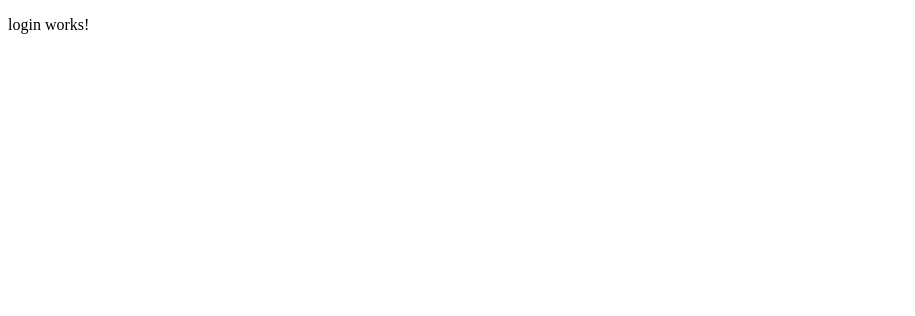
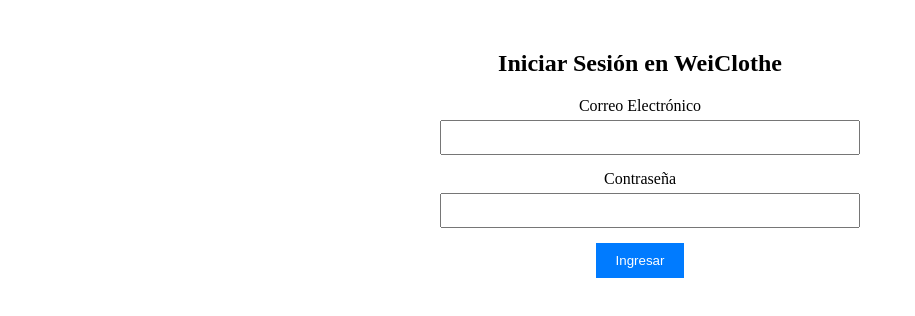
Before and after one commit to JoseSLK/WeiClothe-UI, an Angular app: page / in a window 1280 px wide. Shown: the top 316 px of the page, without its empty margins (0-915 px from the left). Built offline with nearby package versions, Linux system fonts and the light colour scheme.

Commit message:
feat(auth): implement login component and authentication service
Create AuthService, configure HttpClient, build login form, and handle routing on success

```diff
--- a/src/app/app.config.ts
+++ b/src/app/app.config.ts
@@ -1,11 +1,13 @@
 import { ApplicationConfig, provideBrowserGlobalErrorListeners } from '@angular/core';
 import { provideRouter } from '@angular/router';
+import { provideHttpClient } from '@angular/common/http';
 
 import { routes } from './app.routes';
 
 export const appConfig: ApplicationConfig = {
   providers: [
     provideBrowserGlobalErrorListeners(),
-    provideRouter(routes)
+    provideRouter(routes),
+    provideHttpClient()
   ]
 };
--- a/src/app/auth/login/login.component.html
+++ b/src/app/auth/login/login.component.html
@@ -1 +1,23 @@
-<p>login works!</p>
+<div class="login-container" style="max-width: 400px; margin: 50px auto; text-align: center;">
+    <h2>Iniciar Sesión en WeiClothe</h2>
+
+    <form (ngSubmit)="onSubmit()">
+
+        <div style="margin-bottom: 15px;">
+            <label for="email" style="display: block; margin-bottom: 5px;">Correo Electrónico</label>
+            <input type="email" id="email" name="email" [(ngModel)]="email" required style="width: 100%; padding: 8px;">
+        </div>
+
+        <div style="margin-bottom: 15px;">
+            <label for="password" style="display: block; margin-bottom: 5px;">Contraseña</label>
+            <input type="password" id="password" name="password" [(ngModel)]="password" required
+                style="width: 100%; padding: 8px;">
+        </div>
+
+        <button type="submit"
+            style="padding: 10px 20px; background-color: #007bff; color: white; border: none; cursor: pointer;">
+            Ingresar
+        </button>
+
+    </form>
+</div>
--- a/src/app/auth/login/login.component.ts
+++ b/src/app/auth/login/login.component.ts
@@ -1,9 +1,37 @@
 import { Component } from '@angular/core';
+import { FormsModule } from '@angular/forms';
+import { Router } from '@angular/router';
+import { AuthService } from '../services/auth';
 
 @Component({
   selector: 'app-login',
-  imports: [],
+  imports: [FormsModule],
   templateUrl: './login.component.html',
   styleUrl: './login.component.css',
 })
-export class Login {}
+export class Login {
+  // Variables that will connect with the HTML
+  email = '';
+  password = '';
+
+  // Inject the service and the router
+  constructor(private authService: AuthService, private router: Router) { }
+
+  onSubmit() {
+    if (this.email && this.password) {
+      // Call the function  in auth.ts
+      this.authService.login(this.email, this.password).subscribe({
+        next: (respuesta) => {
+          console.log('EXITO', respuesta);
+          this.router.navigate(['/clothes/dashboard']);
+        },
+        error: (error) => {
+          console.error('Error al iniciar sesión', error);
+          alert('Correo o contraseña incorrectos');
+        }
+      });
+    } else {
+      alert('Por favor, llena todos los campos');
+    }
+  }
+}
--- /dev/null
+++ b/src/app/auth/services/auth.ts
@@ -0,0 +1,33 @@
+import { Injectable } from '@angular/core';
+import { HttpClient } from '@angular/common/http';
+import { Observable, tap } from 'rxjs';
+import { environment } from './../../../environments/environment';
+
+@Injectable({
+  providedIn: 'root',
+})
+export class AuthService {
+  // Bring URLs from environment
+  private goApiUrl = environment.apiUrl;
+
+  // Inject HttpClient to make requests
+  constructor(private http: HttpClient) { }
+
+  // Login through Go backend
+  login(email: string, password: string): Observable<any> {
+    return this.http.post<any>(`${this.goApiUrl}wei/users/login`, { email, password })
+      .pipe(
+        tap(response => {
+          localStorage.setItem('token', response.token || response.access_token);
+        })
+      );
+  }
+
+  getToken(): string | null {
+    return localStorage.getItem('token');
+  }
+
+  logout(): void {
+    localStorage.removeItem('token');
+  }
+}
```
Also changed, not shown: 1 other file (tests, documents, lock files or other folders).
